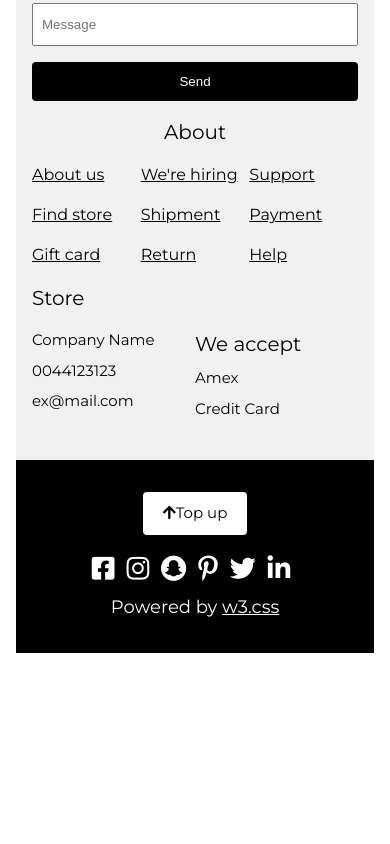
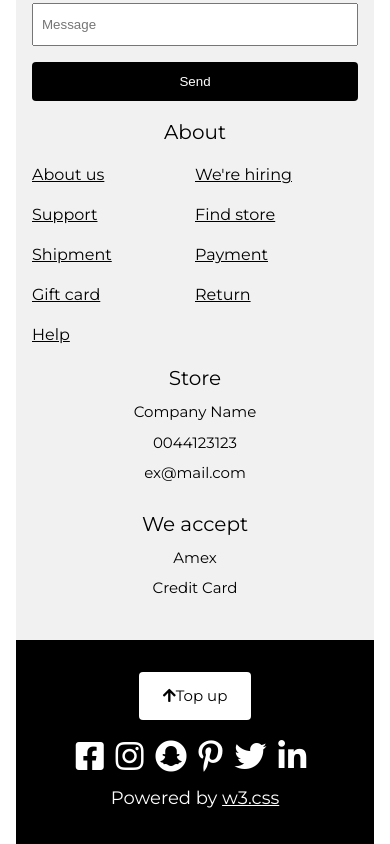
Before and after one commit to lamtruong28/Shop_Clothes, a plain HTML site: page index.html in a window 390 px wide. Shown: the part 5367-6211 px from the top of the page. Before the commit the page ends 6020 px from the top, so only its background shows below. Drawn offline with Linux system fonts and the light colour scheme.

Commit message:
fix error show

```diff
--- a/asset/css/reponsive.css
+++ b/asset/css/reponsive.css
@@ -121,29 +121,25 @@
     .about .lists-about {
         display: flex;
         flex-wrap: wrap;
-        justify-content: space-around;
         font-size: 16px;
+        text-align: center;
     }
 
     .about .lists-about li {
-        width: 33.33333%;
+        width: 50%;
         text-align: justify;
     }
 
     .contact__container .store {
-        padding-left: 0;
+       padding: 0;
+       text-align: center;
     }
 
-    .store .information {
-        display: flex;
+    #container__footer .top-up {
+        padding: 13px 24px;
     }
 
-    .store .info {
-        width: 50%;
-    }
-
-    .store .accept {
-        margin-top: 0;
-        width: 50%;
+    #container__footer .icon-lists i {
+        font-size: 32px;
     }
 }
```
